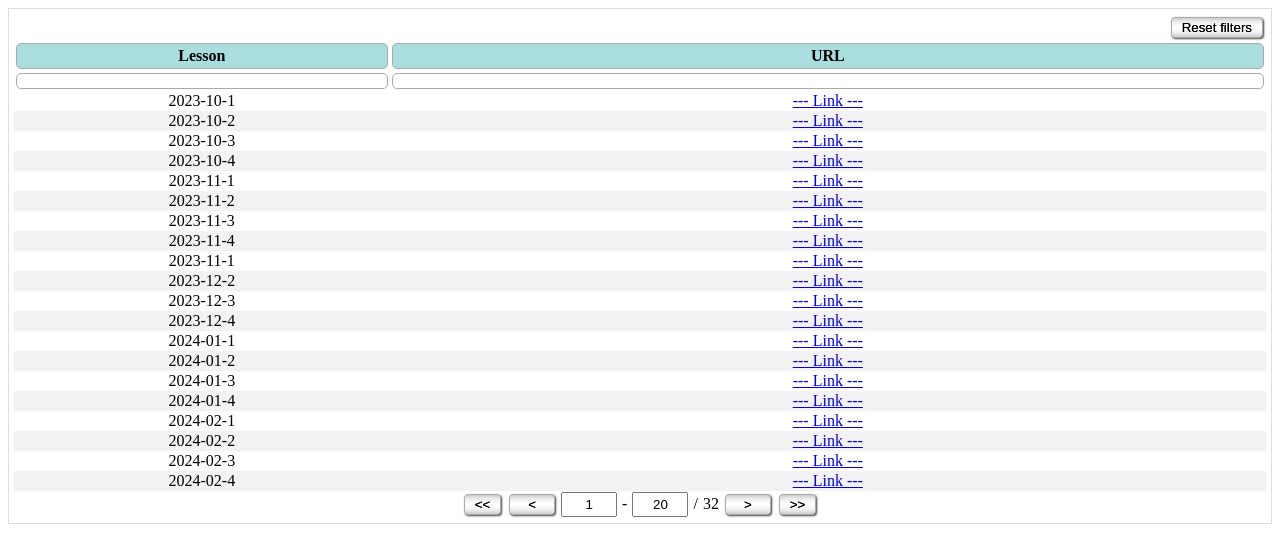
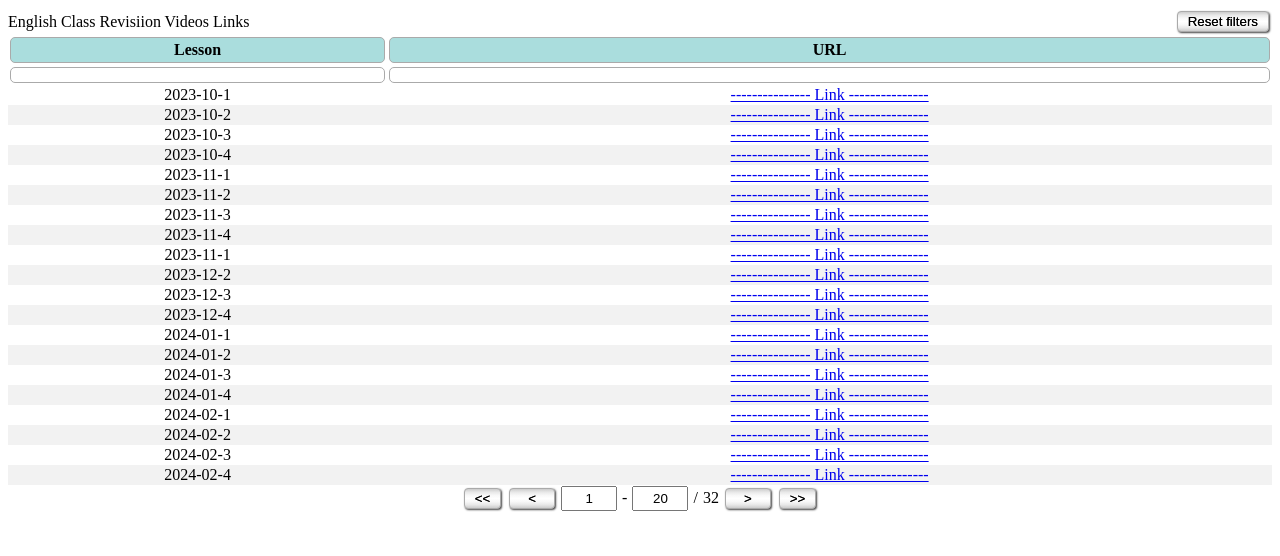
Before and after one commit to ahwahha/englishClass, a plain HTML site: page index.html in a window 1280 px wide. Drawn offline with Linux system fonts and the light colour scheme.

Commit message:
Update index.html

```diff
--- a/index.html
+++ b/index.html
@@ -47,8 +47,6 @@
 
         #container {
             box-sizing: border-box;
-            border: #ddd solid 1px;
-            padding: 5px;
         }
 
         #container table {
@@ -101,10 +99,11 @@
                         "header": "URL",
                         "data": "url",
                         "modifier": function (row) {
-                            return Util.newElement("a", { href: row.url, target: 'blank' }).appendContent("--- Link ---");
+                            return Util.newElement("a", { href: row.url, target: 'blank' }).appendContent("--------------- Link ---------------");
                         }
                     }
                 ],
+                label: 'English Class Revisiion Videos Links',
                 start: 1,
                 end: 20,
                 defaultEnd: 20
```
